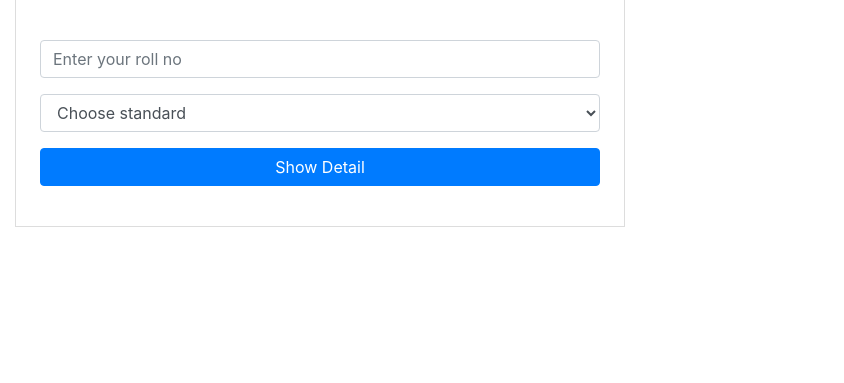
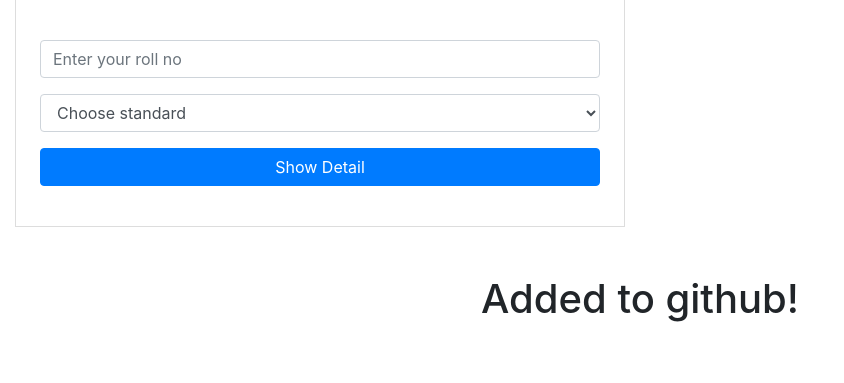
Before and after one commit to Sany-alam/SMS, a PHP site: page / in a window 1280 px wide. Shown: the part 175-558 px from the top of the page, without its empty margins (0-844 px from the left). Run offline with PHP 8.4, Linux system fonts and the light colour scheme.

Commit message:
h1 tag added bottom of the table of show students data in index.php

```diff
--- a/index.php
+++ b/index.php
@@ -49,6 +49,7 @@
 		</div>
 		<div class="col-6" id="showdetail"></div>
 	</div>
+	<h1 class="text-center">Added to github!</h1>
 </body>
 <script type="text/javascript">
 	function showresult()
```
